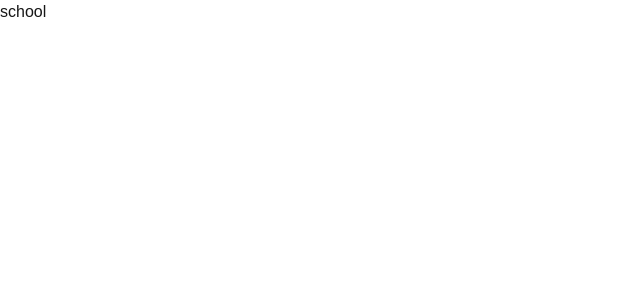
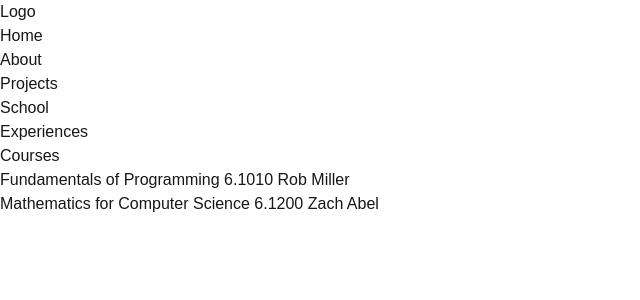
Before and after one commit to ivysyip/personal-website, a Next.js app: page /School in a window 1280 px wide. Shown: the top 300 px of the page, without its empty margins (0-640 px from the left). Built offline with nearby package versions, Linux system fonts and the light colour scheme.

Commit message:
initial school without styling

```diff
--- a/src/app/School/page.tsx
+++ b/src/app/School/page.tsx
@@ -1,7 +1,38 @@
-import React from 'react';
+"use client";
+import React from "react";
+import Course from "@/components/Courses/Course";
+import Navbar from "@/components/Navbar/Navbar";
 
+const dummy = [
+  {
+    _id: 0,
+    name: "Fundamentals of Programming",
+    number: "6.1010",
+    content: {
+      instructor: "Rob Miller",
+    },
+  },
+  {
+    _id: 1,
+    name: "Mathematics for Computer Science",
+    number: "6.1200",
+    content: {
+      instructor: "Zach Abel",
+    },
+  },
+];
 export default function () {
-    return (<p>
-        school
-    </p>)
+  return (
+    <div>
+      <Navbar />
+      <h1>Courses</h1>
+      {dummy.map((course) => (
+        <Course
+          num={course.number}
+          name={course.name}
+          content={course.content}
+        />
+      ))}
+    </div>
+  );
 }
--- /dev/null
+++ b/src/components/Courses/Course.tsx
@@ -0,0 +1,11 @@
+import React from "react";
+
+const Course = ({ name, num, content }) => {
+  return (
+    <div>
+      {name} {num} {content.instructor}
+    </div>
+  );
+};
+
+export default Course;
```
